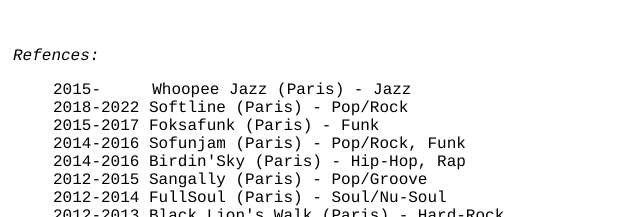
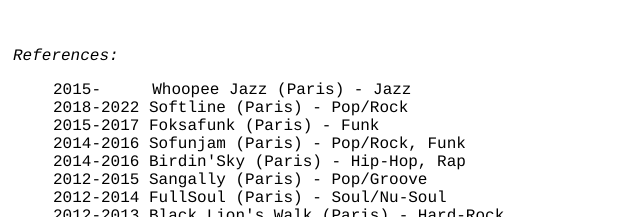
Before and after one commit to richintheflow/website_richardguil_bass, a plain HTML site: page biography.html in a window 1280 px wide. Shown: the part 458-675 px from the top of the page, 177-817 px from the left. Drawn offline with Linux system fonts and the light colour scheme.

Commit message:
Update biography.html
update info

```diff
--- a/biography.html
+++ b/biography.html
@@ -35,7 +35,7 @@ He regularly replaces bassists on different projects at the drop of a hat.
     </p><p>
 As a session bassist, he regularly records for projects in France and Spain.
     </p><p><br>
-    <div class="ref">Refences:</div>
+    <div class="ref">References:</div>
     <ul class="refbio">
         <li>2015-&emsp; &emsp; Whoopee Jazz (Paris) - Jazz</li>
         <li>2018-2022 Softline (Paris) - Pop/Rock</li>
```
